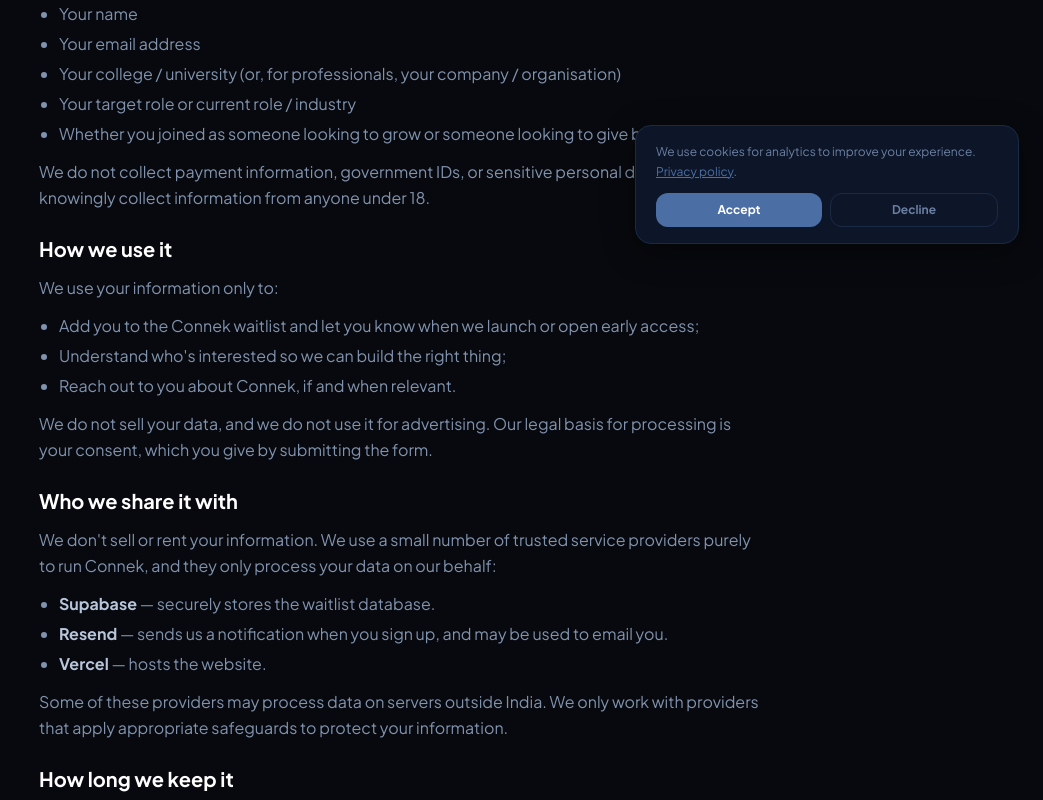
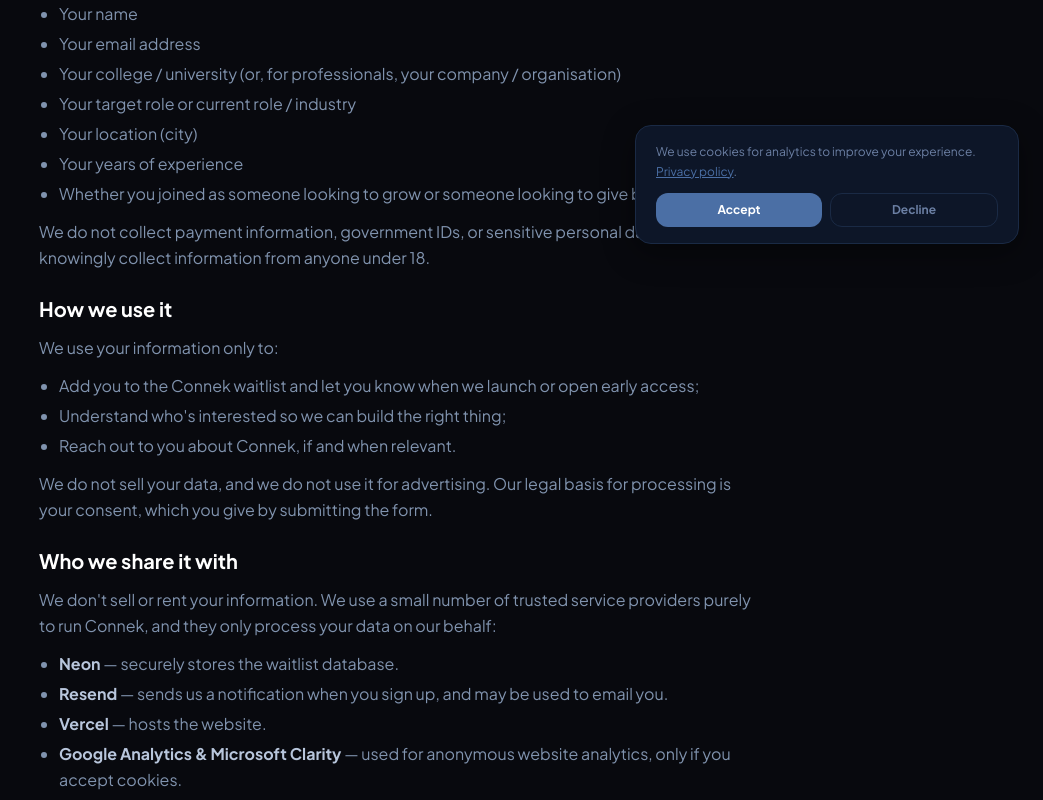
Before and after one commit to bafnakhushi111-tech/theconnek, a Next.js app: page /privacy in a window 1280 px wide. Shown: the part 540-1340 px from the top of the page, without its empty margins (237-1280 px from the left). Built offline with nearby package versions, Linux system fonts and the light colour scheme; no server answers.

Commit message:
Update privacy policy: replace Supabase with Neon, add analytics and new form fields

```diff
--- a/app/privacy/page.tsx
+++ b/app/privacy/page.tsx
@@ -34,6 +34,8 @@
           <li>Your email address</li>
           <li>Your college / university (or, for professionals, your company / organisation)</li>
           <li>Your target role or current role / industry</li>
+          <li>Your location (city)</li>
+          <li>Your years of experience</li>
           <li>Whether you joined as someone looking to grow or someone looking to give back</li>
         </ul>
         <p>
@@ -62,7 +64,7 @@
         </p>
         <ul className="list-disc pl-5 flex flex-col gap-1">
           <li>
-            <strong style={{ color: "#B8C6DC" }}>Supabase</strong> — securely stores the waitlist database.
+            <strong style={{ color: "#B8C6DC" }}>Neon</strong> — securely stores the waitlist database.
           </li>
           <li>
             <strong style={{ color: "#B8C6DC" }}>Resend</strong> — sends us a notification when you sign up,
@@ -70,6 +72,10 @@
           </li>
           <li>
             <strong style={{ color: "#B8C6DC" }}>Vercel</strong> — hosts the website.
+          </li>
+          <li>
+            <strong style={{ color: "#B8C6DC" }}>Google Analytics & Microsoft Clarity</strong> — used for
+            anonymous website analytics, only if you accept cookies.
           </li>
         </ul>
         <p>
```
